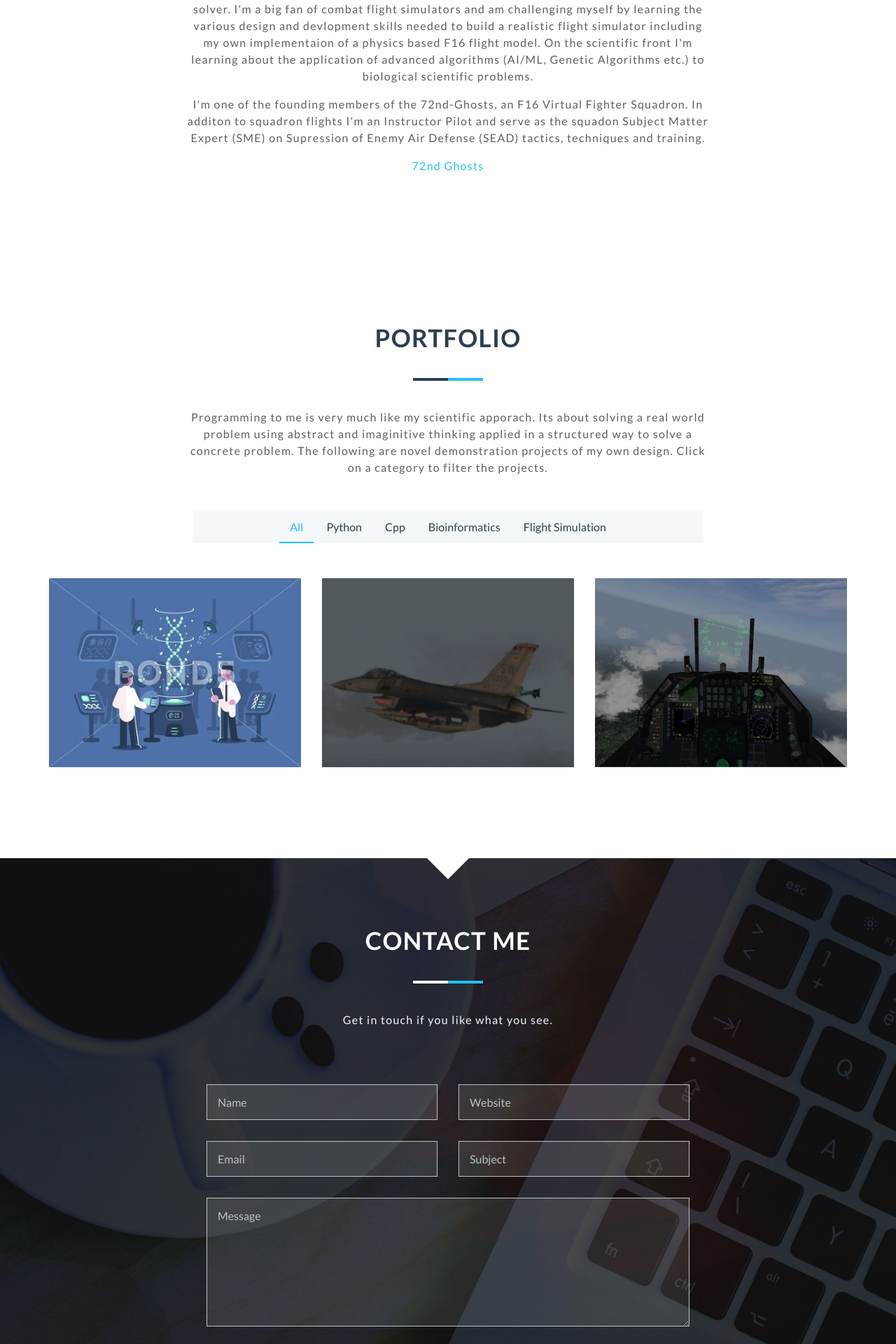
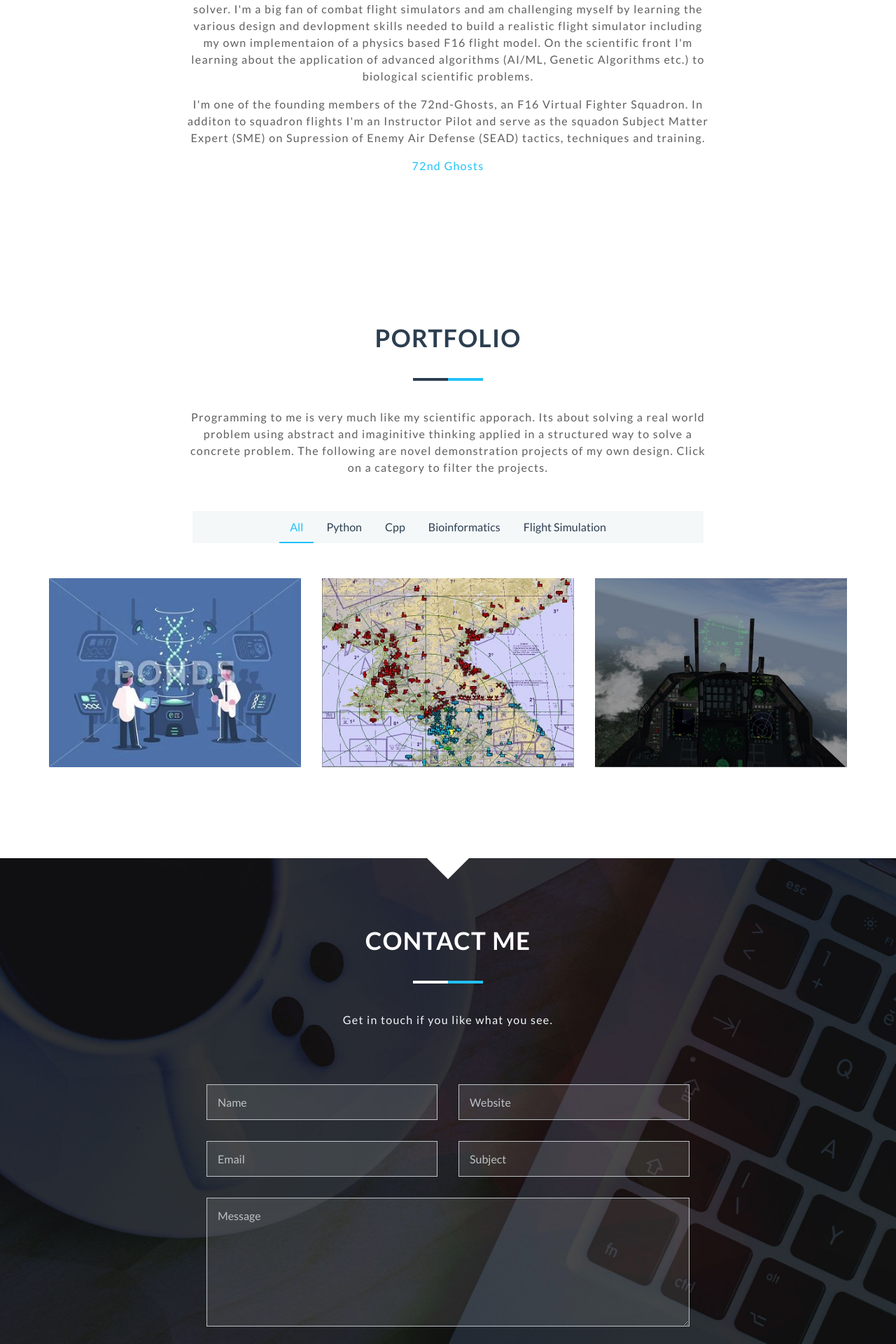
Before and after one commit to Gamernaut/gamernaut.github.io, a Jekyll site: the page built from index.html, in a window 1280 px wide. Shown: the part 1410-3330 px from the top of the page at 70% size. Built offline with Jekyll 4.4.1, drawn with Linux system fonts in a browser that asks for light colours; nearby versions of some CDN libraries.

Commit message:
Update _config.yml

```diff
--- a/_config.yml
+++ b/_config.yml
@@ -107,7 +107,7 @@ portfolio:
 # Portfolio Item
 - title: B<span class="thin">MS</span> Shortest Distance
   categories: [Flight Simulation, Python]
-  image: F16-enroute.jpg
+  image: BMS-map.jpg
   url: 'https://github.com/Gamernaut/BMS_Visit_all_Airfields'
 
 # Portfolio Item
```
